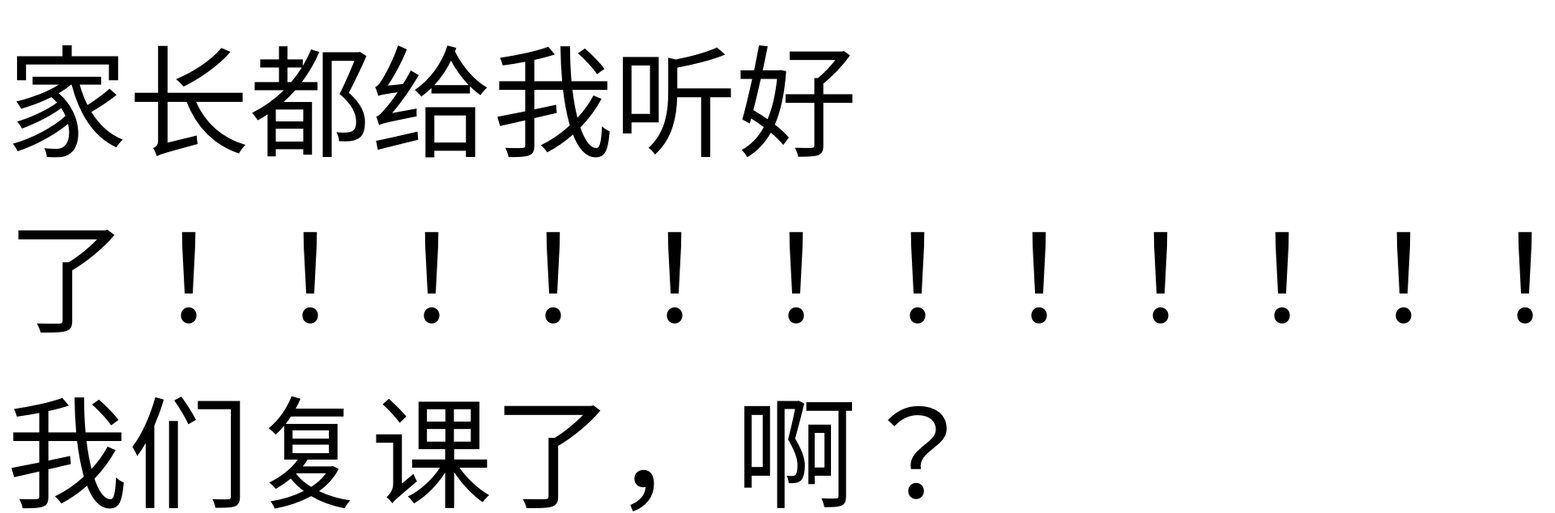
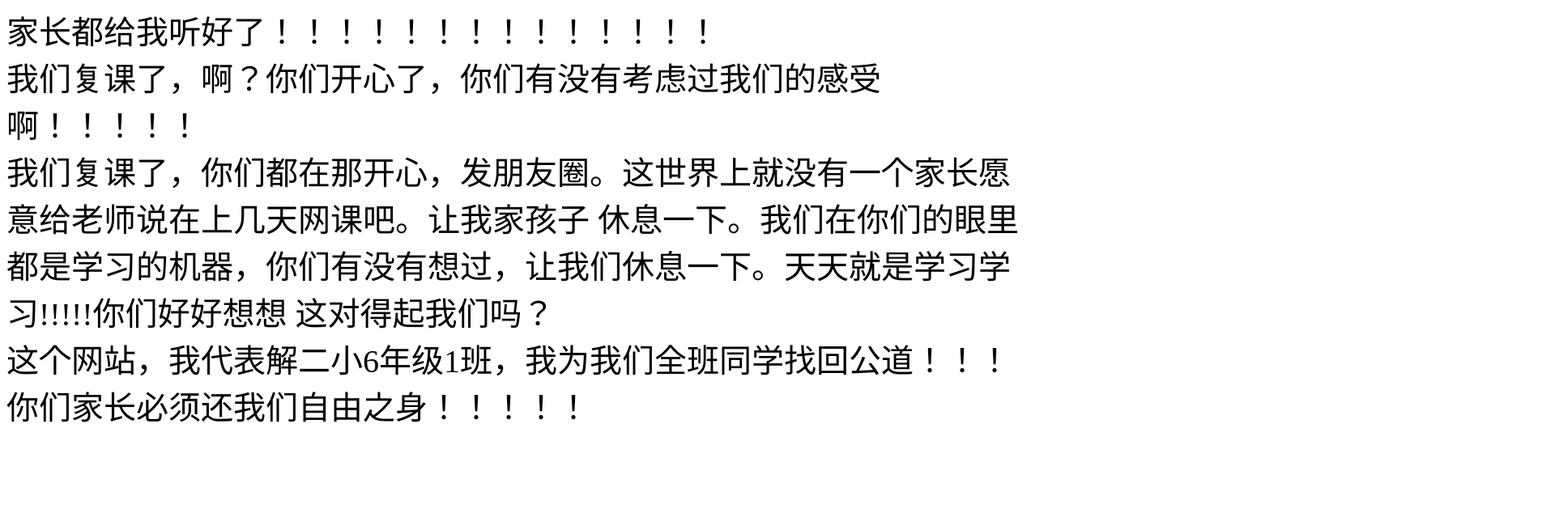
Before and after one commit to zhangwenshuo1223/yidingyaorangjiazhangkandao, a plain HTML site: page index.html in a window 1280 px wide. Shown: the top 634 px of the page at 81% size, 1920 px wide, since content can reach past the window. Drawn offline with Linux system fonts and the light colour scheme.

Commit message:
Update index.html

```diff
--- a/index.html
+++ b/index.html
@@ -5,7 +5,7 @@
         <title>这个网站一定要让家长看到</title>
         <style>
             div{
-                font-size:150px;
+                font-size:40px;
             }
         </style>
     </head>
```
